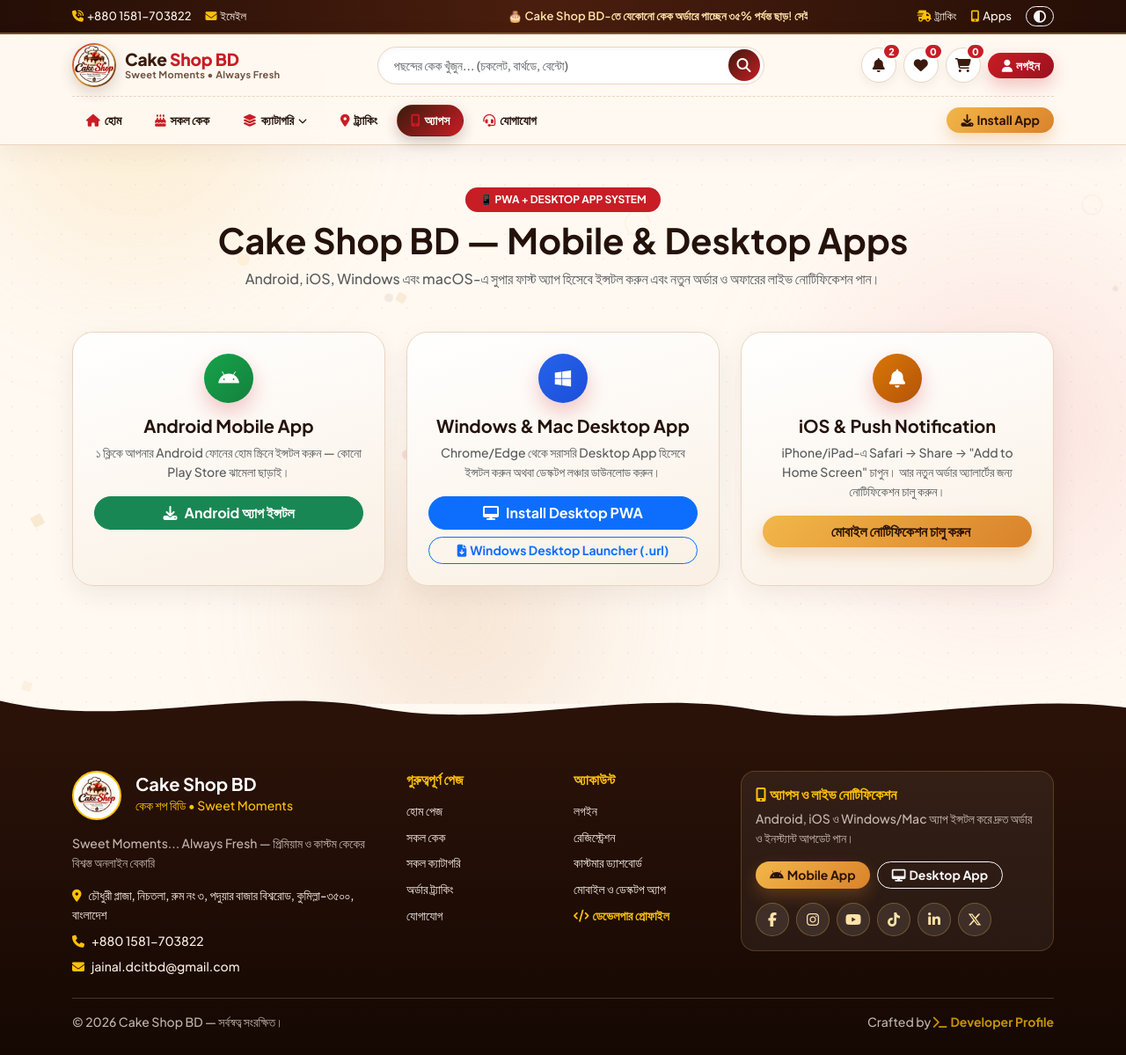
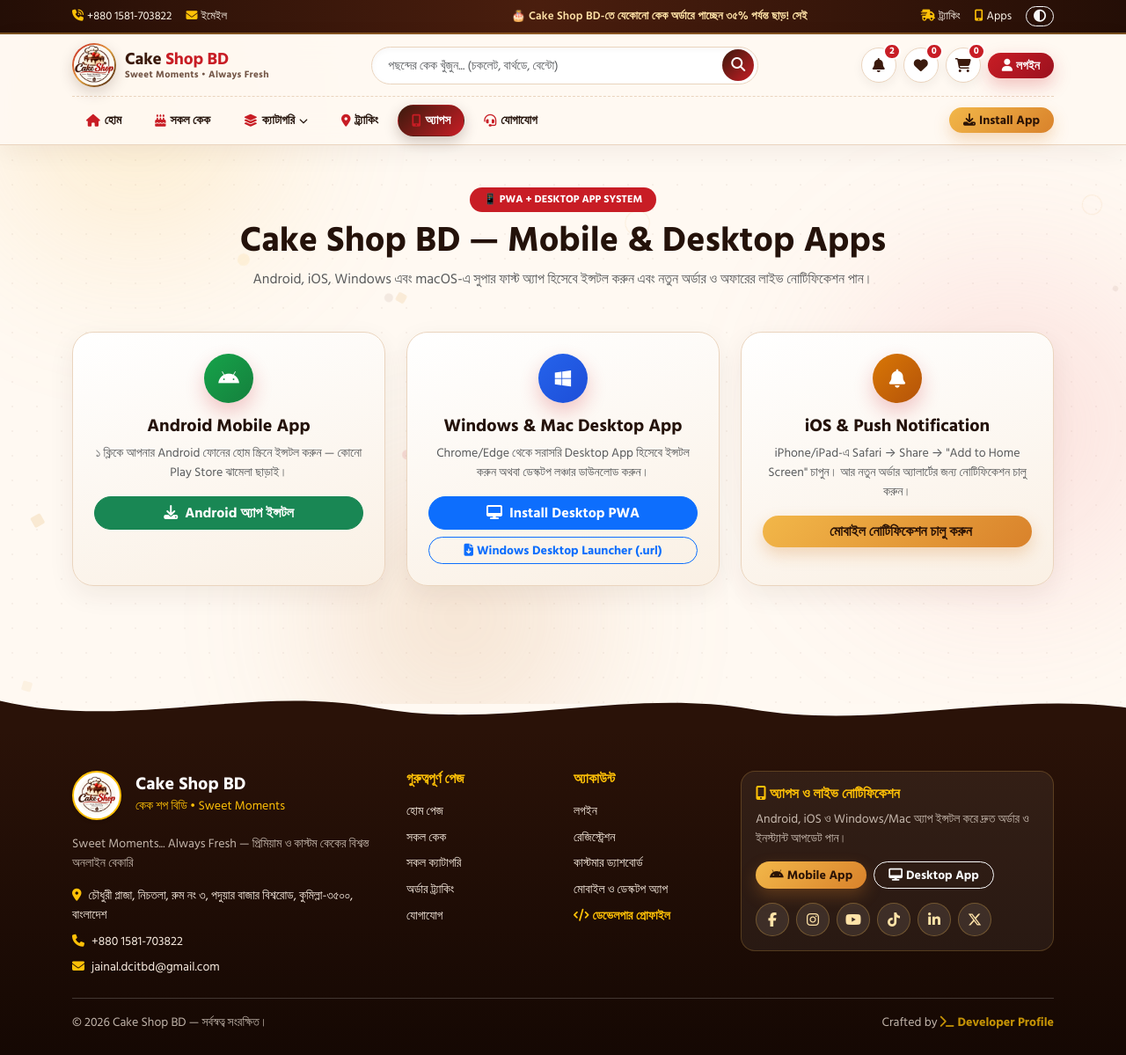
Before and after one commit to dcitbd/demo-cake-shop-2, a PHP site: page /apps.php in a window 1280 px wide. Shown: the whole page at 88% size. Run offline with PHP 8.4, Linux system fonts and the light colour scheme; some libraries are stand-ins or nearby versions; some web fonts are replaced.

Commit message:
Add files via upload

```diff
--- a/assets/css/storefront-theme.css
+++ b/assets/css/storefront-theme.css
@@ -21,7 +21,7 @@ body.csbd-storefront {
   --shadow-card: 0 10px 30px rgba(59, 26, 13, 0.07);
   --shadow-hover: 0 22px 46px rgba(59, 26, 13, 0.16);
   --radius-card: 24px;
-  font-family: 'Kalpurush', 'Plus Jakarta Sans', system-ui, -apple-system, sans-serif;
+  font-family: 'Hind Siliguri', 'Kalpurush', 'Plus Jakarta Sans', system-ui, -apple-system, sans-serif;
   background-color: var(--bg-body);
   color: var(--text-main);
 }
--- a/includes/header.php
+++ b/includes/header.php
@@ -30,11 +30,11 @@ $unreadNotif = (int)db()->query("SELECT COUNT(*) FROM notifications WHERE is_rea
   <meta name="description" content="<?= e(setting('tagline')) ?>">
   <meta name="theme-color" content="#3b1a0d">
   <link rel="manifest" href="<?= e(base_url('manifest.json')) ?>">
+  <link rel="icon" href="<?= e(base_url('favicon.ico')) ?>" sizes="any">
   <link rel="icon" type="image/png" href="<?= e(base_url('assets/images/icon-192.png')) ?>">
-  <link rel="preconnect" href="https://fonts.maateen.me" crossorigin>
   <link rel="preconnect" href="https://fonts.googleapis.com">
-  <link href="https://fonts.maateen.me/kalpurush/font.css" rel="stylesheet">
-  <link href="https://fonts.googleapis.com/css2?family=Plus+Jakarta+Sans:wght@500;600;700;800&display=swap" rel="stylesheet">
+  <link rel="preconnect" href="https://fonts.gstatic.com" crossorigin>
+  <link href="https://fonts.googleapis.com/css2?family=Hind+Siliguri:wght@400;500;600;700&family=Plus+Jakarta+Sans:wght@500;600;700;800&display=swap" rel="stylesheet">
   <link href="https://cdn.jsdelivr.net/npm/bootstrap@5.3.3/dist/css/bootstrap.min.css" rel="stylesheet">
   <link href="https://cdnjs.cloudflare.com/ajax/libs/font-awesome/6.5.2/css/all.min.css" rel="stylesheet">
   <link href="<?= e(base_url('assets/css/style.css')) ?>" rel="stylesheet">
--- a/sw.js
+++ b/sw.js
@@ -1,8 +1,10 @@
-const CACHE_NAME = 'cake-shop-bd-v1.0';
+const CACHE_NAME = 'cake-shop-bd-v1.1';
 const PRECACHE_URLS = [
   './assets/css/style.css',
+  './assets/css/storefront-theme.css',
   './assets/js/app.js',
-  './assets/images/logo.svg',
+  './assets/js/storefront-fx.js',
+  './assets/images/logo.png',
   './assets/images/icon-192.png'
 ];
 
```
Also changed, not shown: favicon.ico (added).
